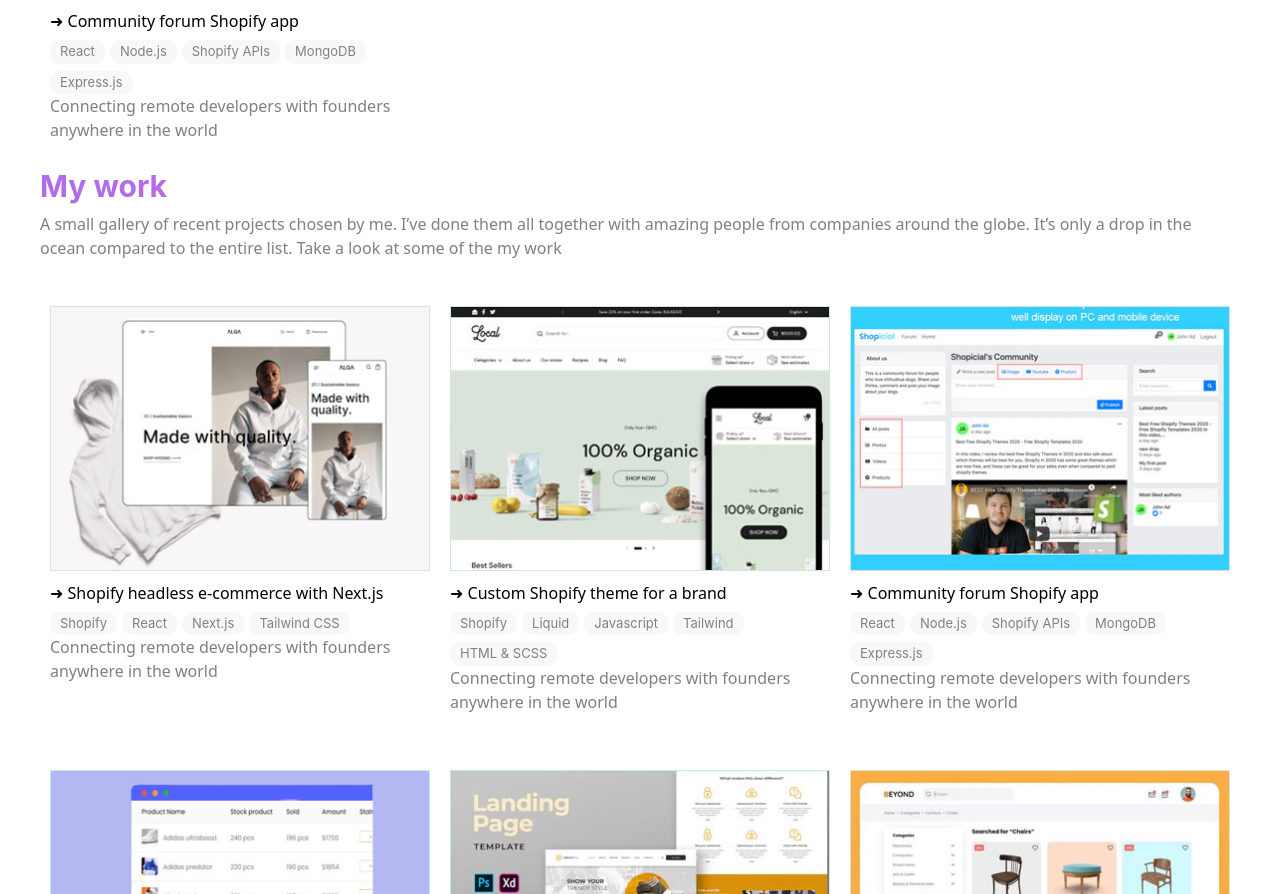
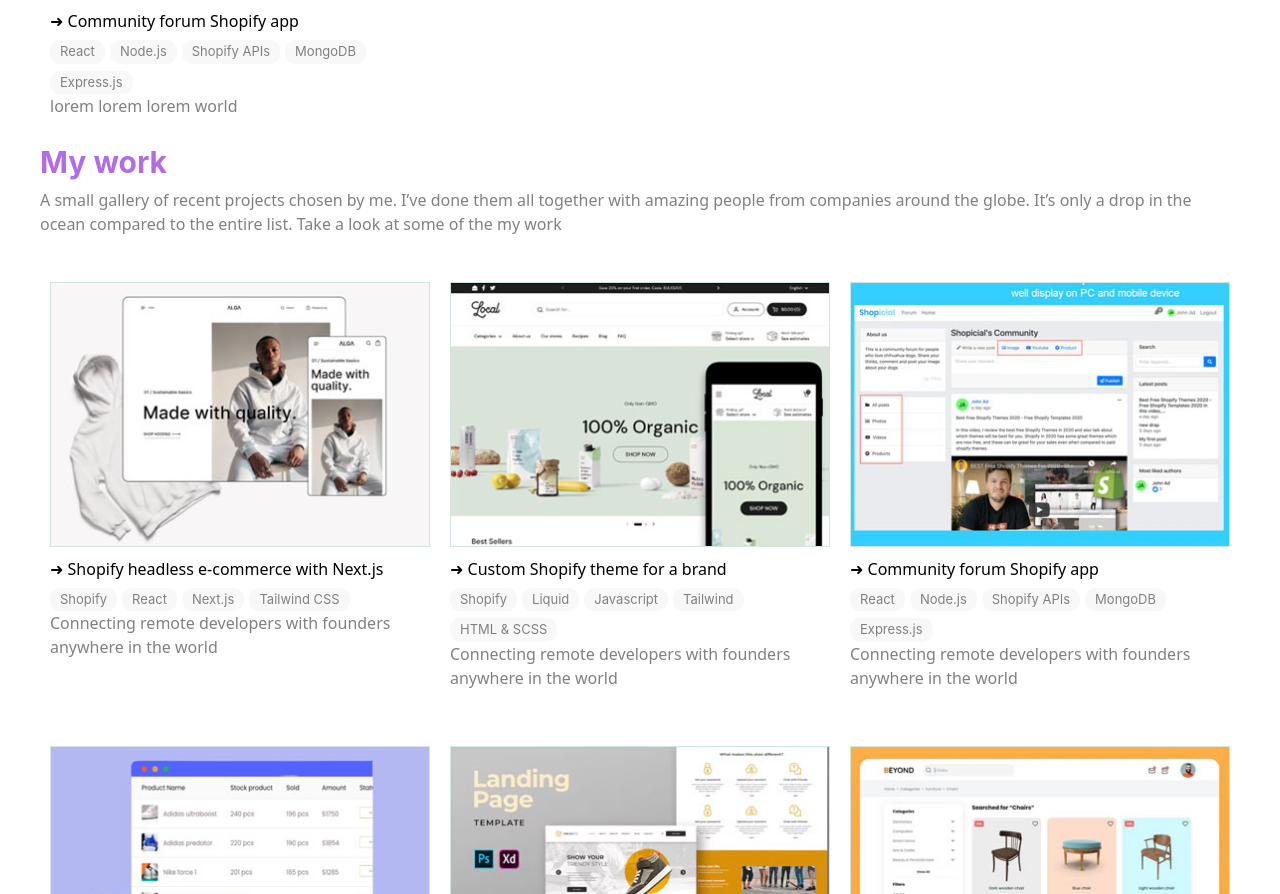
Before and after one commit to MOuhax/mo-oumha-portfolio, a React (Create React App) app: page /portfolio in a window 1280 px wide. Shown: the part 978-1872 px from the top of the page. Built offline with nearby package versions, Linux system fonts and the light colour scheme.

Commit message:
something

```diff
--- a/src/components/portfoliodata.jsx
+++ b/src/components/portfoliodata.jsx
@@ -117,7 +117,7 @@
                                     <span>Express.js</span>
 
                                 </div>
-                                <p>Connecting remote developers with founders anywhere in the world
+                                <p>lorem lorem lorem world
                                 </p>
                             </div>
                         </div>
```
